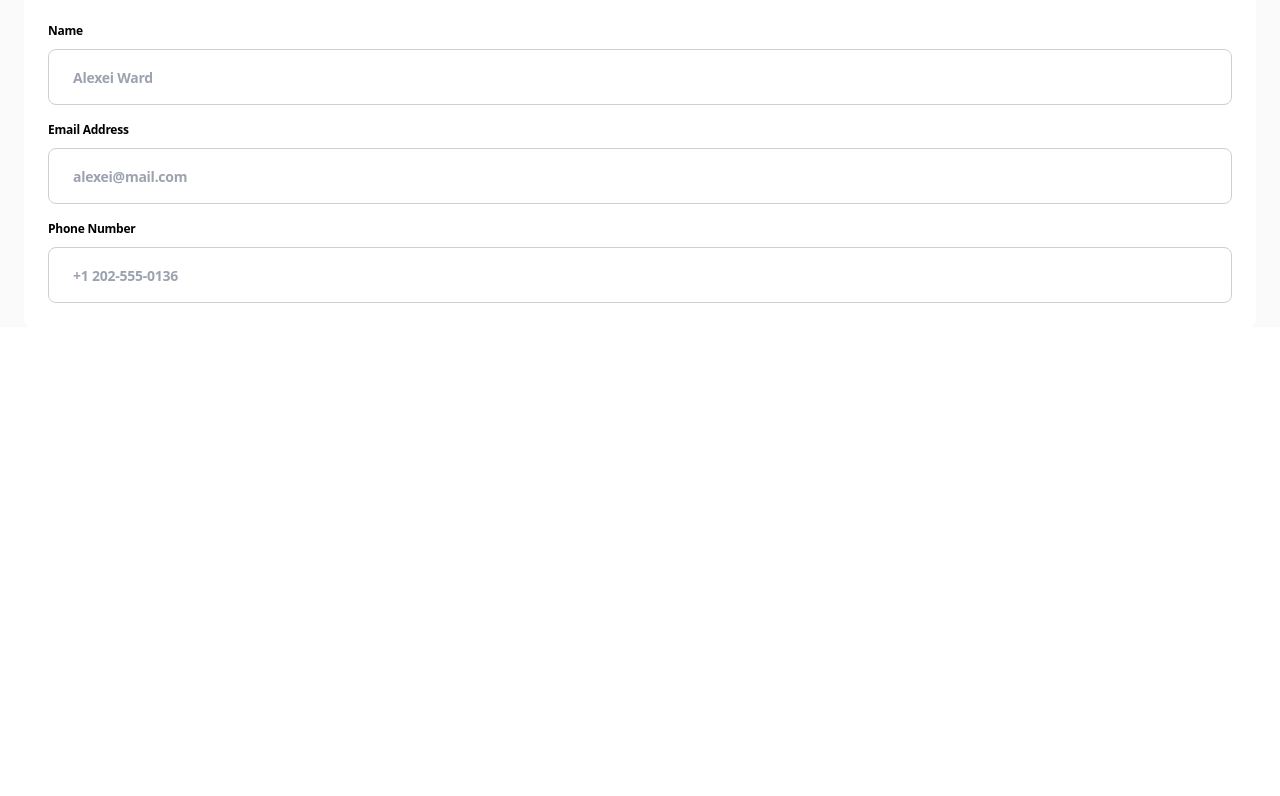
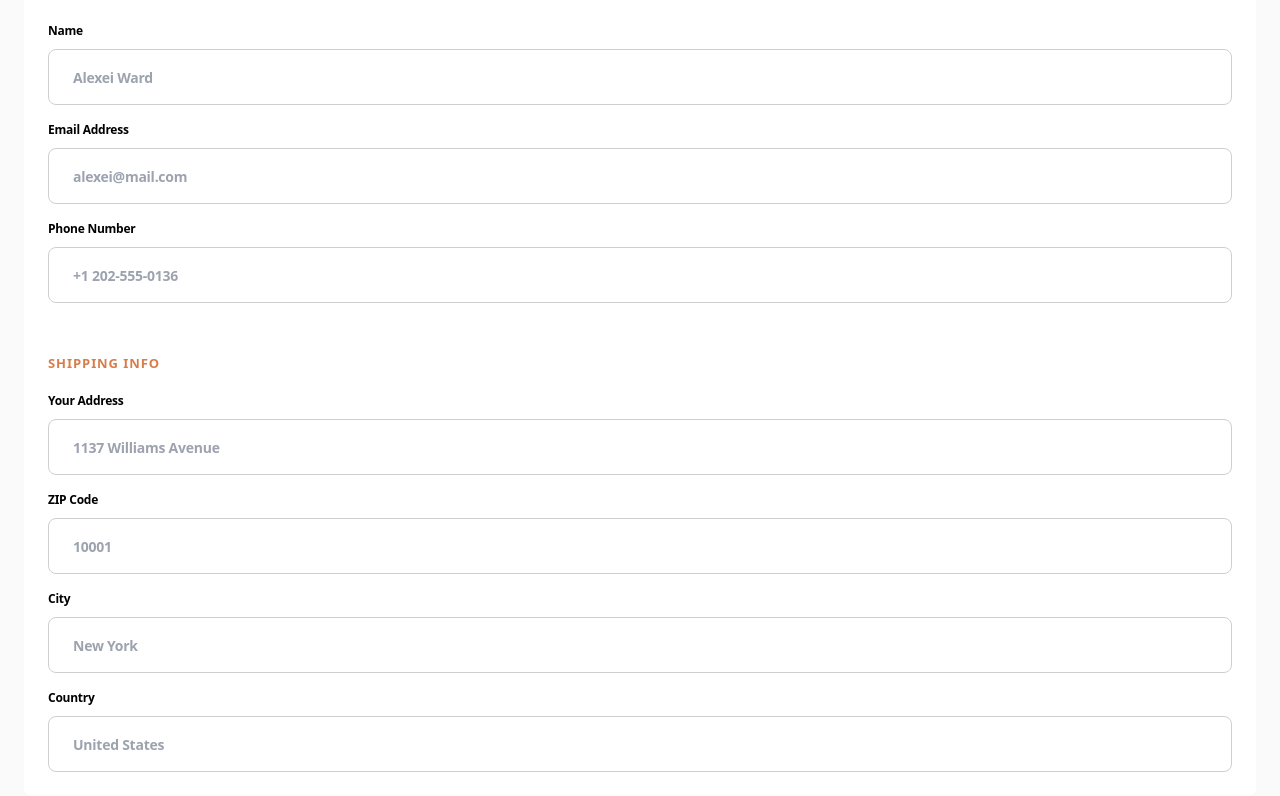
Before and after one commit to LevaniMesxia23/audiophile-ecommerce-website, a React (Vite) app: page /Checkout in a window 1280 px wide. Shown: the part 272-1068 px from the top of the page. Before the commit the page ends 800 px from the top, so only its background shows below. Built offline with nearby package versions, Linux system fonts and the light colour scheme; the HTML template or start-up script is replaced by a standard one.

Commit message:
style: create shipping info styles

```diff
--- a/src/pages/Checkout.tsx
+++ b/src/pages/Checkout.tsx
@@ -30,7 +30,37 @@ function Checkout() {
         </div>
 
       </div>
+
+      <div className=" p-6 flex flex-col items-start justify-center">
+        <span className=" text-[#D87D4A] text-[0.8125rem] leading-[1.5625rem] tracking-[0.05806rem] font-bold uppercase mb-4">shipping info</span>
+
+        <div className=" flex flex-col gap-4 w-full">
+        <div className=" gap-[0.56rem] flex flex-col">
+          <span className=" text-[0.75rem] font-bold -tracking-[0.01563rem]">Your Address</span>
+          <input className=" border-[0.0625rem] border-[#CFCFCF] w-full h-[3.5rem] rounded-[0.5rem] pl-6 placeholder:font-bold placeholder:text-[0.875rem] placeholder:-tracking-[0.01563rem]" placeholder="1137 Williams Avenue" type="text" />
+        </div>
+
+        <div className=" gap-[0.56rem] flex flex-col">
+          <span className=" text-[0.75rem] font-bold -tracking-[0.01563rem]">ZIP Code</span>
+          <input className=" border-[0.0625rem] border-[#CFCFCF] w-full h-[3.5rem] rounded-[0.5rem] pl-6 placeholder:font-bold placeholder:text-[0.875rem] placeholder:-tracking-[0.01563rem]" placeholder="10001" type="text" />
+        </div>
+
+        <div className=" gap-[0.56rem] flex flex-col">
+          <span className=" text-[0.75rem] font-bold -tracking-[0.01563rem]">City</span>
+          <input className=" border-[0.0625rem] border-[#CFCFCF] w-full h-[3.5rem] rounded-[0.5rem] pl-6 placeholder:font-bold placeholder:text-[0.875rem] placeholder:-tracking-[0.01563rem]" placeholder="New York" type="text" />
+        </div>
+
+        <div className=" gap-[0.56rem] flex flex-col">
+          <span className=" text-[0.75rem] font-bold -tracking-[0.01563rem]">Country</span>
+          <input className=" border-[0.0625rem] border-[#CFCFCF] w-full h-[3.5rem] rounded-[0.5rem] pl-6 placeholder:font-bold placeholder:text-[0.875rem] placeholder:-tracking-[0.01563rem]" placeholder="United States" type="text" />
+        </div>
+
+        </div>
+
       </div>
+      </div>
+
+
     </div>
   )
 }
```
